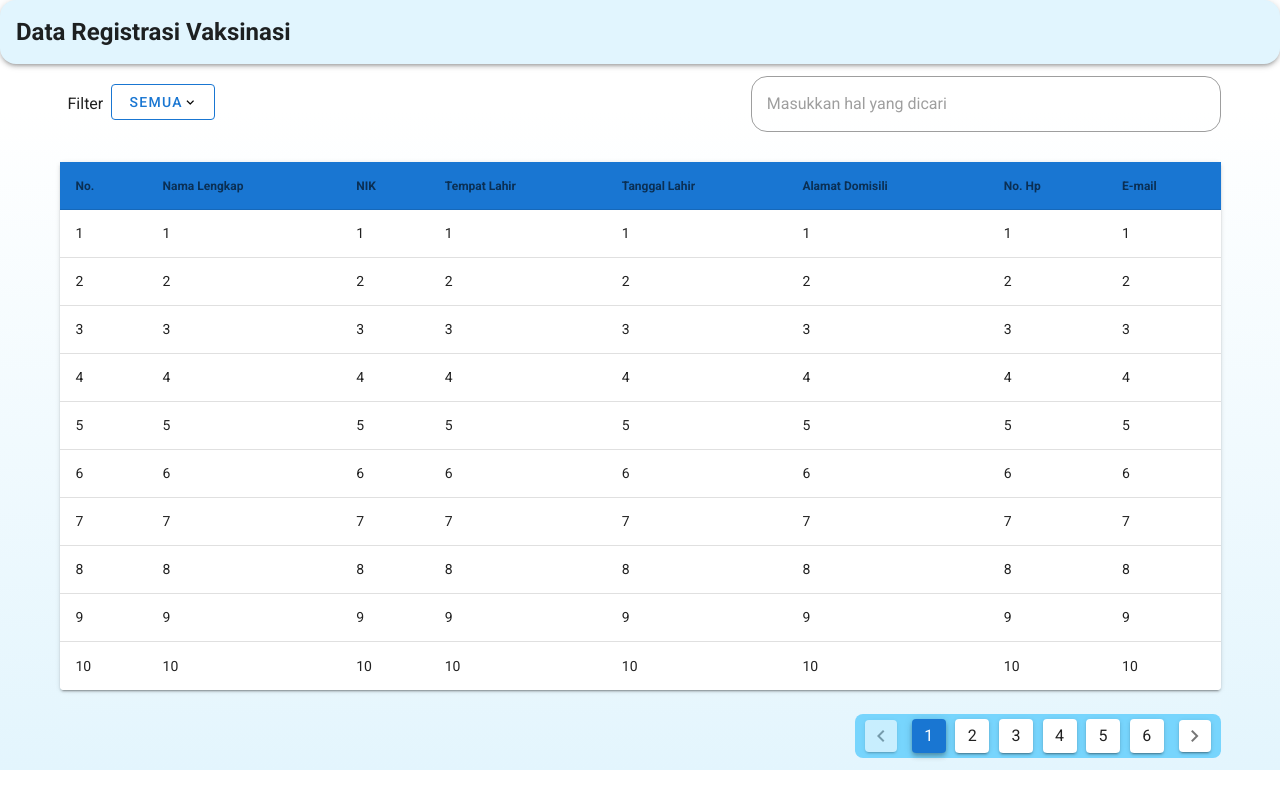
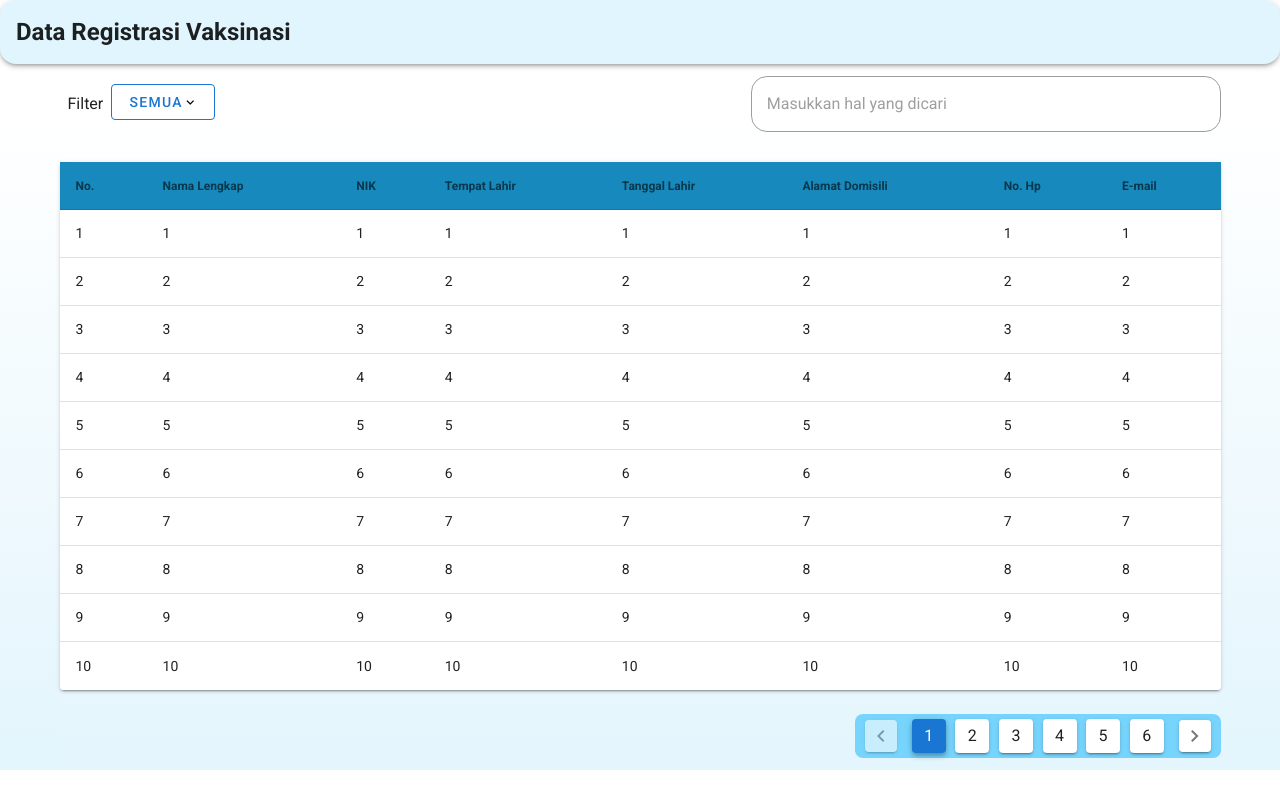
Before and after one commit to VaccineCaps/Front-End, a Vue app: page /DataRegister in a window 1280 px wide. Built offline with nearby package versions, Linux system fonts and the light colour scheme.

Commit message:
Completed Data Vaksinasi Page

```diff
--- a/src/components/data.vue
+++ b/src/components/data.vue
@@ -4,7 +4,7 @@
       <v-simple-table class="">
         <template v-slot:default>
           <thead>
-            <tr class="primary">
+            <tr class="header">
               <th class="text-left">No.</th>
               <th class="text-left">Nama Lengkap</th>
               <th class="text-left">NIK</th>
@@ -91,4 +91,8 @@ export default {
 .pagination {
   background: rgb(119, 213, 253);
 }
+
+.header {
+  background: rgba(23, 137, 188, 1);
+}
 </style>
```
